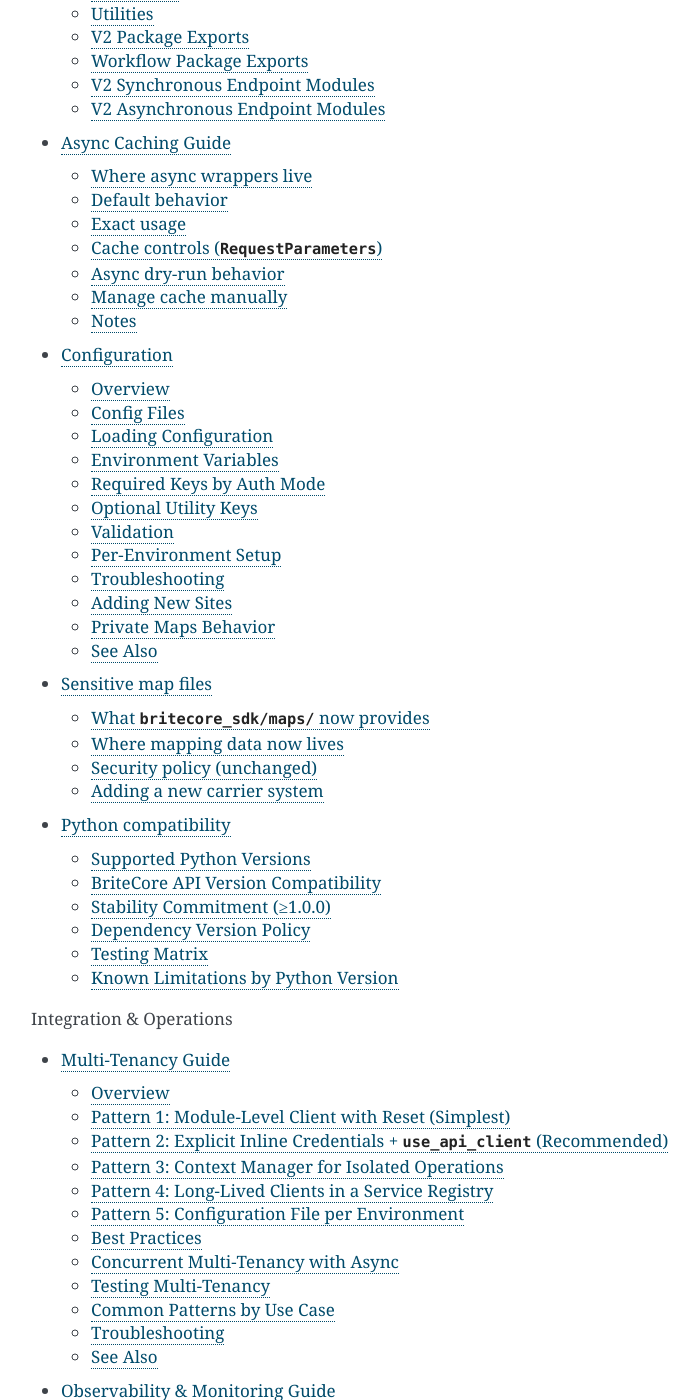
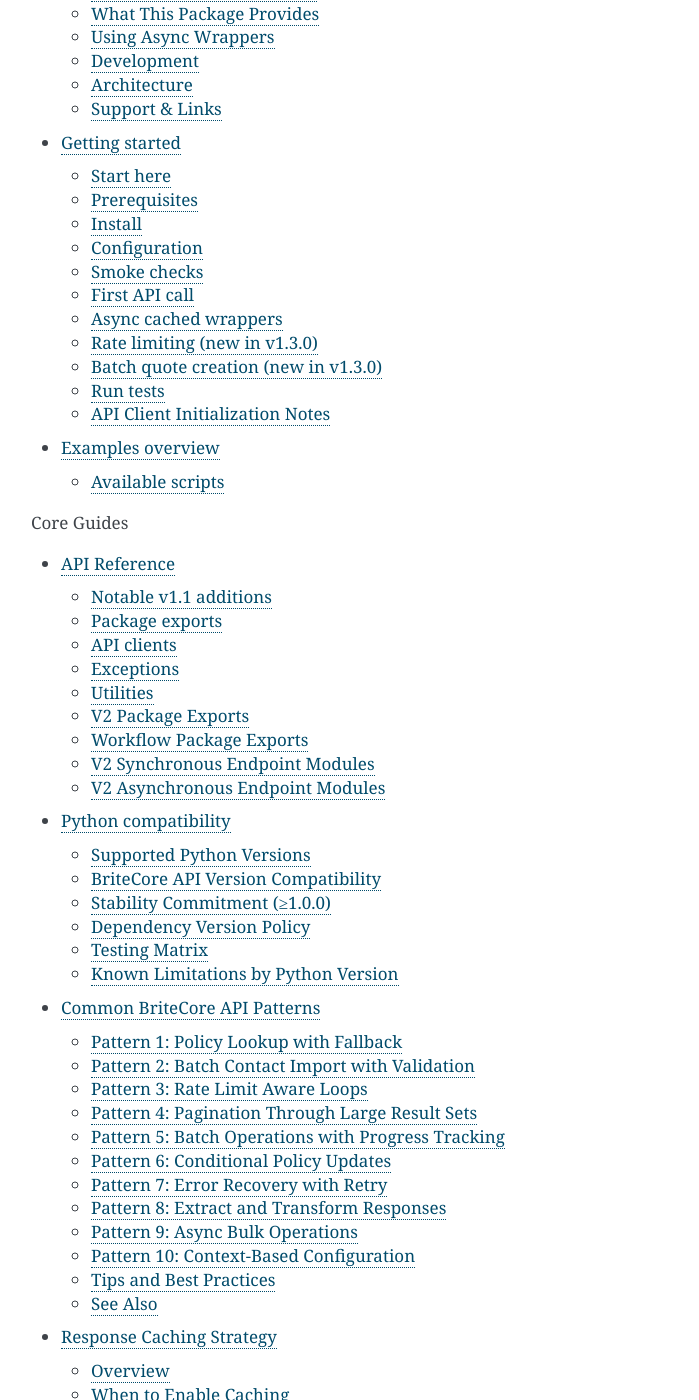
Before and after one commit to sshimek42/britecore_sdk, a Sphinx documentation site: the page built from docs/index.md, in a window 1280 px wide and 1400 px high, scrolled down 312 px. Shown: the whole window, without its empty margins (389-1088 px from the left). Built offline with Sphinx 7.4.7, drawn with Linux system fonts in a browser that asks for light colours; some of the changed text lies outside the part shown.

Commit message:
Improve docs navigation and enforce strict RTD builds

````diff
--- a/docs/conf.py
+++ b/docs/conf.py
@@ -56,12 +56,11 @@
 # to render as MagicMock in the generated API docs.
 autodoc_mock_imports: list[str] = []
 
-exclude_patterns = ["_build", "Thumbs.db", ".DS_Store"]
+exclude_patterns = ["_build", "Thumbs.db", ".DS_Store", "migrations/*"]
 
 # Suppress warnings for relative .md links that point to files intentionally
-# outside the Sphinx source tree (e.g. tests/README.md, GETTING_STARTED.md,
-# TROUBLESHOOTING.md).  These are valid links for GitHub/local viewing but are
-# not part of the built docs.
+# outside the Sphinx source tree (for example, test-only docs and local notes).
+# Primary user guides are included in the docs tree via {include} wrappers.
 suppress_warnings = ["myst.xref_missing"]
 
 html_theme = "alabaster"
--- a/docs/index.md
+++ b/docs/index.md
@@ -4,29 +4,65 @@
 
 ```{toctree}
 :maxdepth: 2
-:caption: Core Guides
+:caption: Getting Started
 
-api_reference
-ASYNC_CACHING
-Configuration <CONFIGURATION>
-Sensitive map files <MAP_FILES>
-Python compatibility <python_compatibility>
+Project overview <project_overview>
+Getting started <getting_started>
+Examples overview <examples>
 ```
 
 ```{toctree}
 :maxdepth: 2
-:caption: Integration & Operations
+:caption: Core Guides
 
+api_reference
+Python compatibility <python_compatibility>
+COMMON_PATTERNS
+CACHING_STRATEGY
+ASYNC_CACHING
+Configuration <CONFIGURATION>
+Configuration management <config_management>
+Sensitive map files <MAP_FILES>
+```
+
+```{toctree}
+:maxdepth: 2
+:caption: Integration Guides
+
+BATCH_QUOTE_CREATION
 MULTI_TENANCY
+RATE_LIMITING
+STAGED_WORKFLOWS
+LINE_EXTRACT_STITCHING
 OBSERVABILITY
+```
+
+```{toctree}
+:maxdepth: 2
+:caption: Operations & Deployment
+
 DEPLOYMENT
 CI/CD and Coverage <CI_AND_COVERAGE>
+Troubleshooting <troubleshooting>
+```
+
+```{toctree}
+:maxdepth: 1
+:caption: Policies & Contributing
+
+Contributing <contributing>
+Security policy <security>
+Deprecation policy <deprecation>
+Changelog <changelog>
+Code of conduct <code_of_conduct>
 ```
 
 ```{toctree}
 :maxdepth: 1
 :caption: Reference
 
+Migration v1 to v2 <MIGRATION_v1_to_v2>
+POST probing workflow <POST_PROBING>
 Unimplemented API stubs <unimplemented_api_stubs>
 Endpoint verification snapshot (2026-04-28) <ENDPOINT_VERIFICATION_2026-04-28>
 ```
````
Also changed, not shown: AGENTS.md (+11 -0 lines), CHANGELOG.md (+2 -0 lines), CONTRIBUTING.md (+26 -2 lines), DEPRECATION.md (+1 -1 lines), PYTHON_COMPATIBILITY.md (+1 -1 lines), docs/api_reference.rst (+5 -3 lines), docs/changelog.md (added, +4 -0 lines), docs/code_of_conduct.md (added, +4 -0 lines), docs/config_management.md (added, +4 -0 lines), docs/contributing.md (added, +4 -0 lines), docs/deprecation.md (added, +4 -0 lines), docs/examples.md (added, +4 -0 lines), docs/getting_started.md (added, +4 -0 lines), docs/project_overview.md (added, +4 -0 lines), 3 more files, 1 other file.
